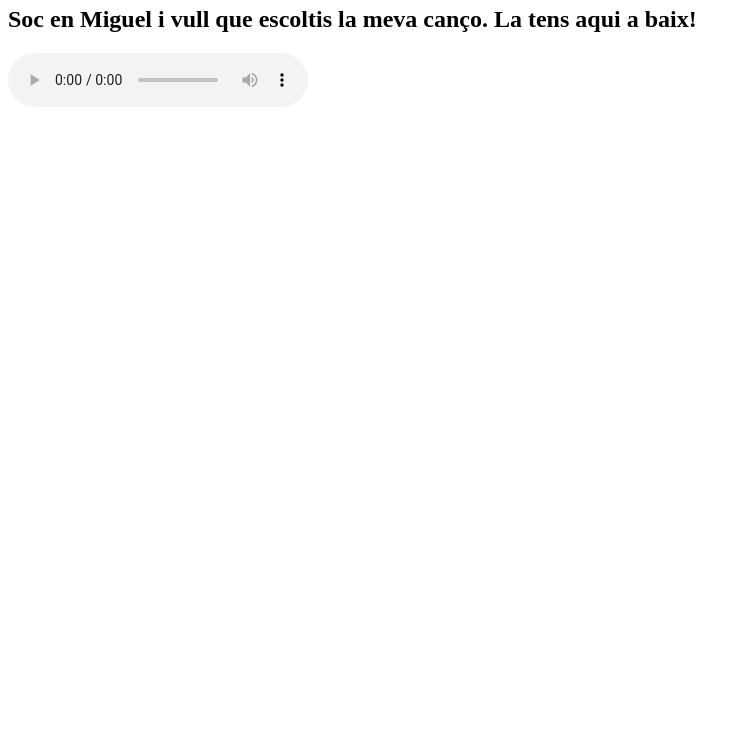
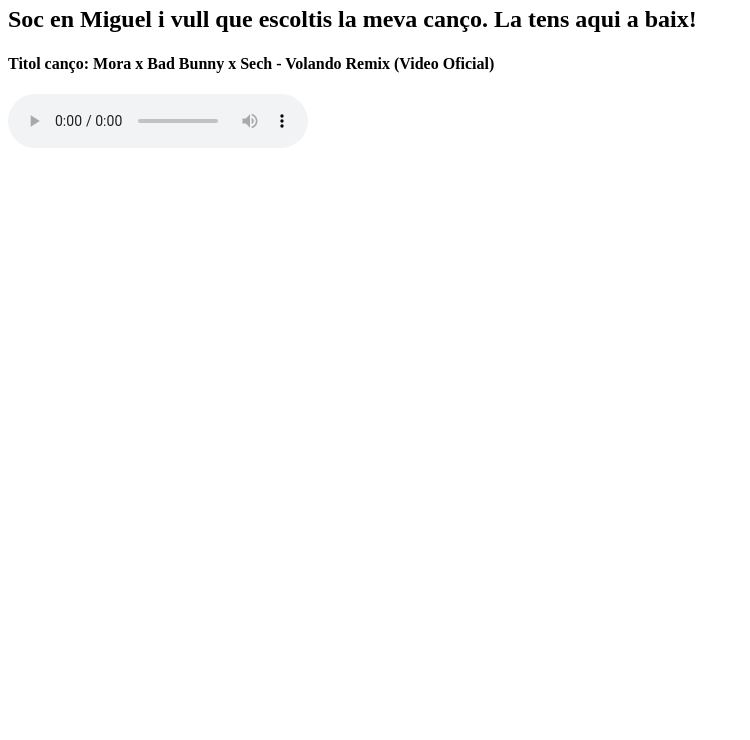
Before and after one commit to Bro-kirill/clickhere, a plain HTML site: page miguel.html in a window 1280 px wide. Shown: the part 60-800 px from the top of the page, without its empty margins (0-750 px from the left). Drawn offline with Linux system fonts and the light colour scheme.

Commit message:
Update miguel.html

```diff
--- a/miguel.html
+++ b/miguel.html
@@ -1,13 +1,10 @@
+
+<html>
+<body>
 <h1> Hola! <h1>
 <h2> Soc en Miguel i vull que escoltis la meva canço. La tens aqui a baix! <h2/>
-<!DOCTYPE html>
-<html>
-<body>
-
-<audio controls>
- <source src="https://github.com/Bro-kirill/clickhere/blob/559231f3ceec1d501d6c8e04aee635d897854e62/Mora%20x%20Bad%20Bunny%20x%20Sech%20-%20Volando%20Remix%20Video%20Oficial.mp3" type="audio/mpeg">
-Your browser does not support the audio element.
-</audio>
+<h4> Titol canço: Mora x Bad Bunny x Sech - Volando Remix (Video Oficial) <h4/>
+<audio controls controlslist="nodownload" src="https://file.garden/agxEOWxYGnD9uf8w/Mora%20x%20Bad%20Bunny%20x%20Sech%20-%20Volando%20Remix%20Video%20Oficial.mp3"></audio>
 
 </body>
 </html>
```
